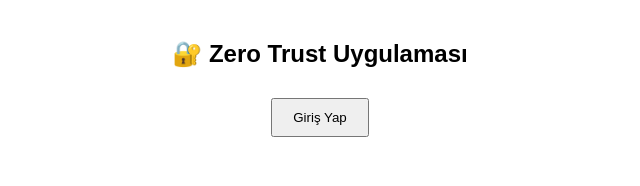
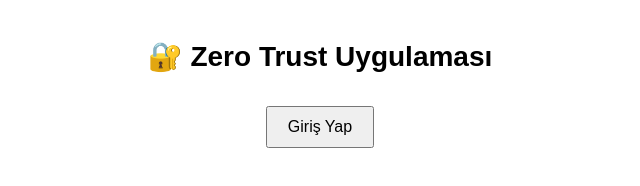
Before and after one commit to Ahcen12/zero-trust-app, a plain HTML site: page index.html in a window 1280 px wide. Shown: the whole page, without its empty margins (320-960 px from the left). Drawn offline with Linux system fonts and the light colour scheme.

Commit message:
Update index.html

```diff
--- a/index.html
+++ b/index.html
@@ -1,39 +1,43 @@
 <!DOCTYPE html>
-<html>
+<html lang="tr">
 <head>
-  <meta charset="UTF-8">
-  <title>Zero Trust App</title>
-  <script src="https://cdn.auth0.com/js/auth0-spa-js/2.0/auth0-spa-js.production.js"></script>
+  <meta charset="UTF-8" />
+  <title>🔐 Zero Trust Uygulaması</title>
   <style>
     body {
       font-family: Arial, sans-serif;
       margin: 40px;
       text-align: center;
     }
-    input {
-      padding: 8px;
-      margin: 5px;
+
+    h2 {
+      font-size: 28px;
     }
+
     button {
       padding: 10px 20px;
-      margin-top: 10px;
+      font-size: 16px;
+      margin: 10px;
+      cursor: pointer;
     }
   </style>
 </head>
 <body>
-  <h2>🔐 Zero Trust Uygulaması</h2>
 
+  <h2>🔐 <b>Zero Trust Uygulaması</b></h2>
+
+  <!-- Login Bölümü -->
   <div id="authSection">
-    <button onclick="login()">Giriş Yap</button>
+    <button id="loginBtn">Giriş Yap</button>
   </div>
 
+  <!-- Ana İçerik -->
   <div id="mainContent" style="display: none;">
     <h3 id="welcomeText"></h3>
-    <textarea id="note" rows="5" cols="40" placeholder="Notunuzu yazın..."></textarea><br>
-    <button onclick="saveNote()">Kaydet</button><br><br>
-    <button onclick="logout()">Çıkış Yap</button>
+    <button id="logoutBtn">Çıkış Yap</button>
   </div>
 
+  <!-- App.js -->
   <script type="module" src="app.js"></script>
 </body>
 </html>
```
